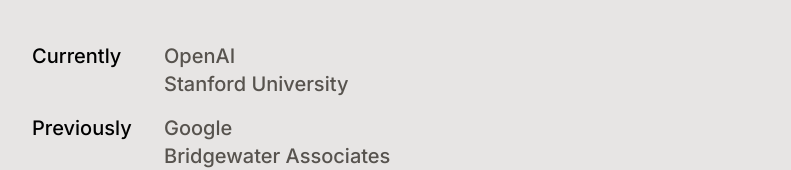
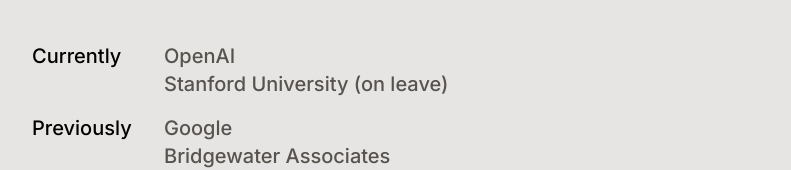
Before and after one commit to coderrg/personal-site, a Next.js app: page / in a window 1280 px wide. Shown: the part 182-352 px from the top of the page, without its empty margins (64-855 px from the left). Built offline with nearby package versions, Linux system fonts and the light colour scheme.

Commit message:
small changes

```diff
--- a/pages/index.tsx
+++ b/pages/index.tsx
@@ -11,7 +11,7 @@
         <title>Rhythm Garg</title>
         <meta
           name="description"
-          content="Rhythm Garg is a software engineer with a deep interest in building AI systems."
+          content="Hi there! My name is Rhythm."
         />
       </Head>
       <div className="grid grid-cols-[100px,1fr] gap-x-8">
@@ -34,7 +34,7 @@
               OpenAI
             </li>
             <li>
-              Stanford University
+              Stanford University (on leave)
             </li>
           </ul>
         </div>
```
